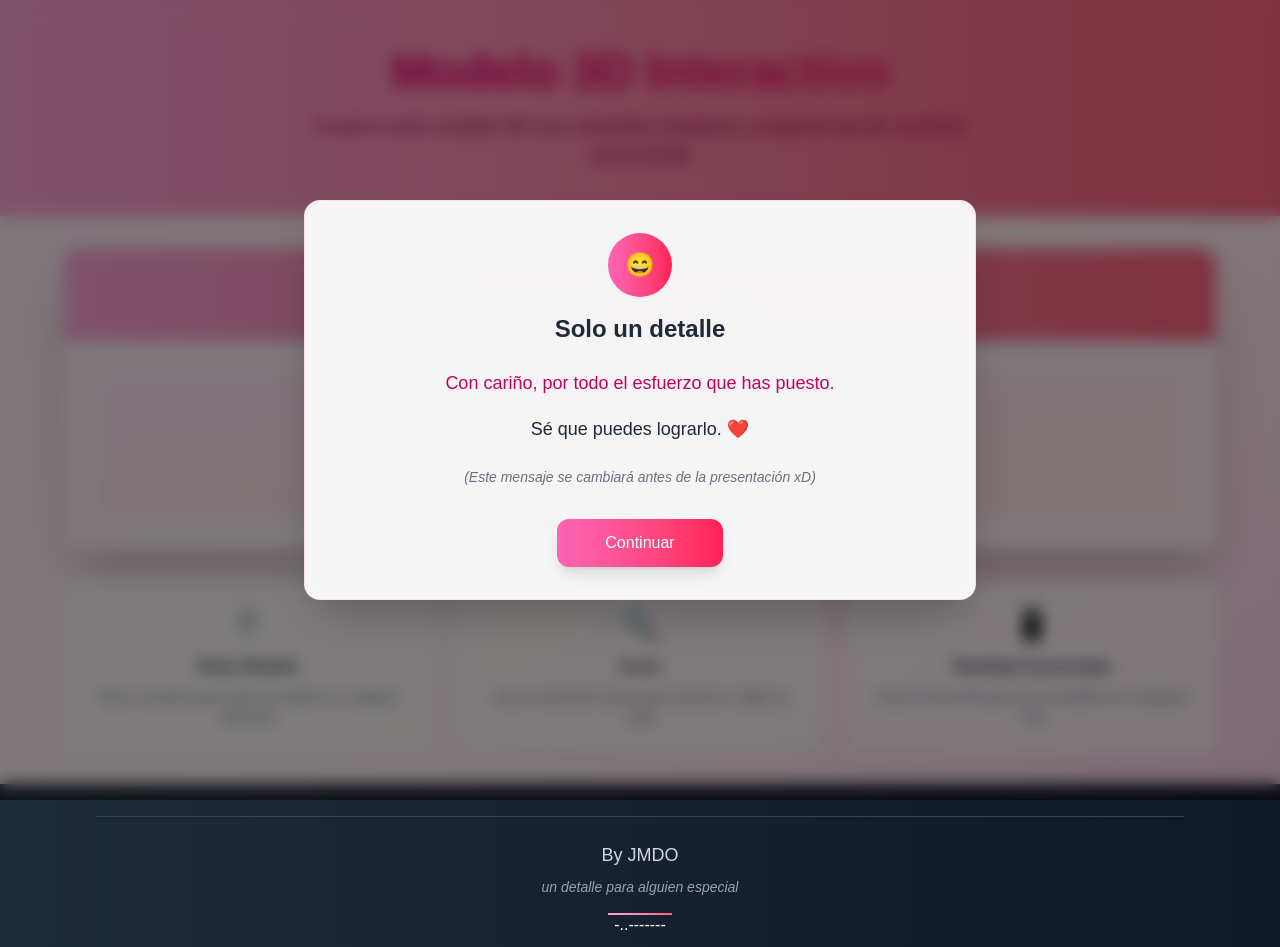
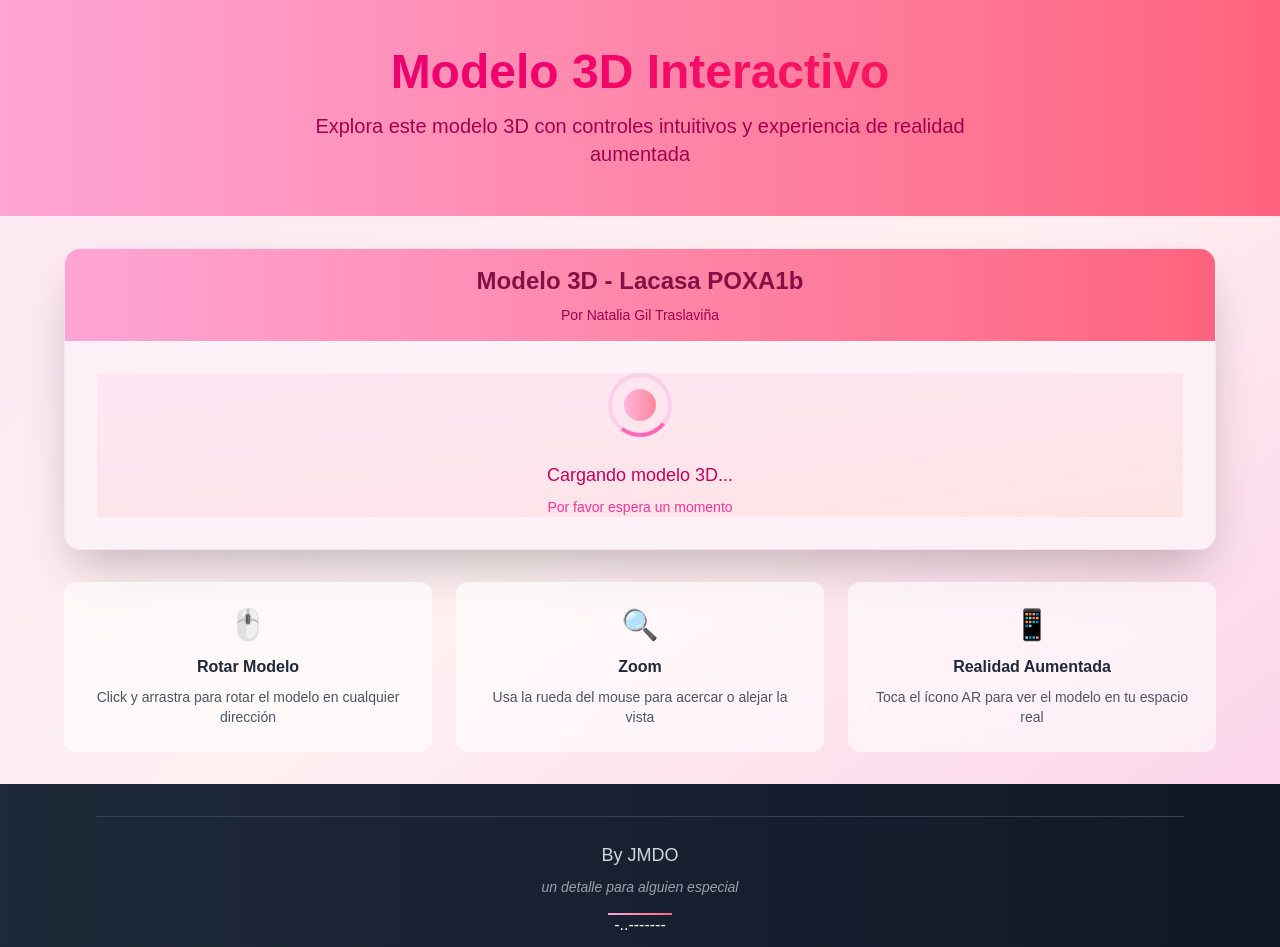
Before and after one commit to Devilleros/devilleros, a Next.js app: page /Nat in a window 1280 px wide. Built offline with nearby package versions, Linux system fonts and the light colour scheme.

Commit message:
15 de oct: se comenta el modal

```diff
--- a/app/(contenido)/Nat/page.tsx
+++ b/app/(contenido)/Nat/page.tsx
@@ -27,8 +27,8 @@ export default function NatPage() {
 
   return (
     <div className="min-h-screen bg-gradient-to-br from-pink-100 via-rose-50 to-pink-200 flex flex-col">
-      {/* Modal de bienvenida */}
-      {showModal && (
+      {/* Modal de bienvenida - Comentado */}
+      {/* {showModal && (
         <div className="fixed inset-0 bg-black/50 backdrop-blur-sm flex items-center justify-center z-50 p-4">
           <div className="bg-white/95 backdrop-blur-sm rounded-2xl shadow-2xl border border-pink-200/50 max-w-2xl w-full mx-4 transform transition-all duration-300 scale-100">
             <div className="p-8 text-center">
@@ -65,7 +65,7 @@ export default function NatPage() {
             </div>
           </div>
         </div>
-      )}
+      )} */}
       {/* Header con gradiente */}
       <div className="bg-gradient-to-r from-pink-300 to-rose-400 text-pink-900 py-12">
         <div className="max-w-6xl mx-auto px-8 text-center">
```
